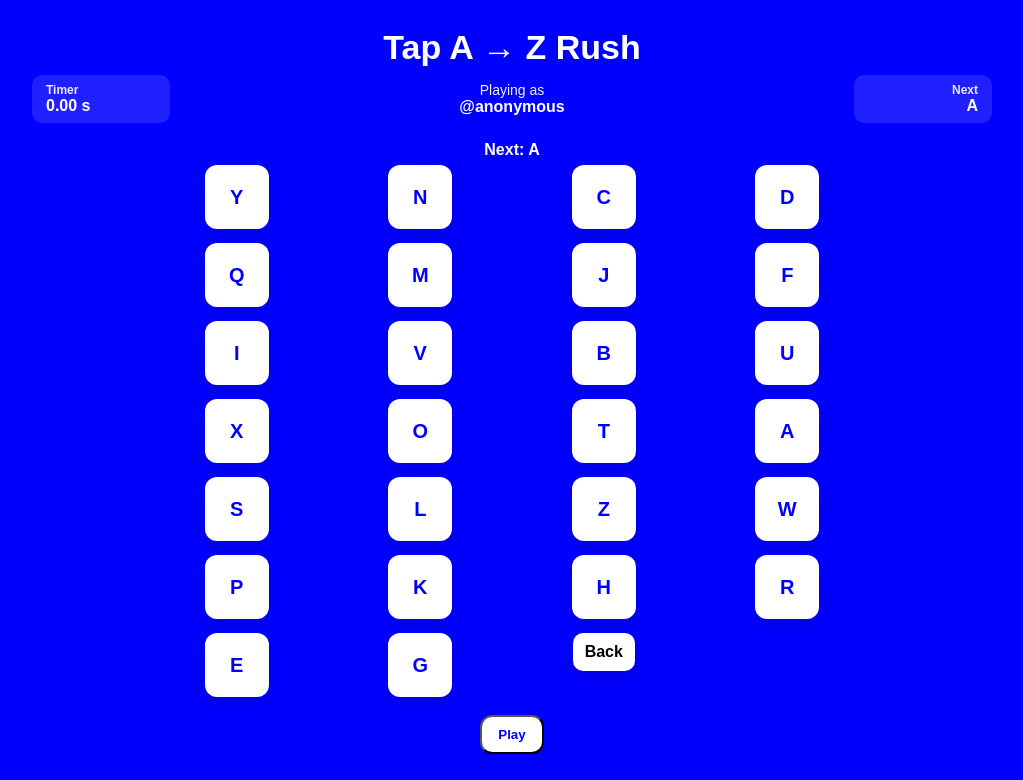
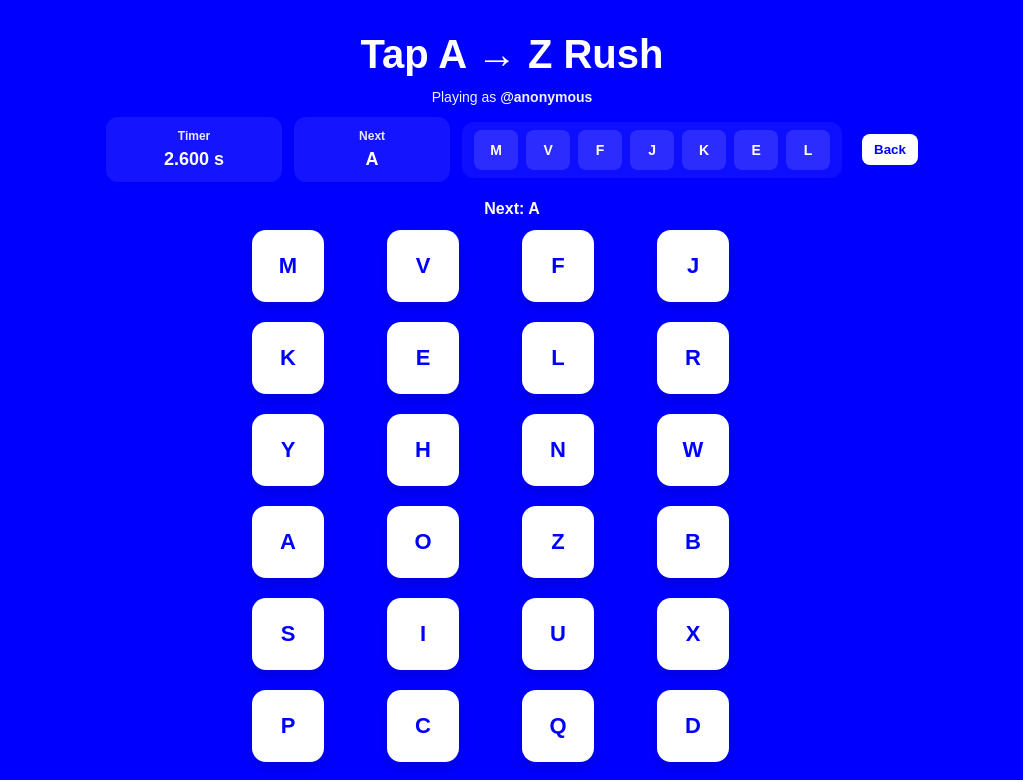
Before and after one commit to rhmarketing24/AZgame, a Next.js app: page /game in a window 1280 px wide. Shown: the top 780 px of the page, without its empty margins (128-1151 px from the left). Built offline with nearby package versions, Linux system fonts and the light colour scheme.

Commit message:
Update GameScreen.jsx

```diff
--- a/components/GameScreen.jsx
+++ b/components/GameScreen.jsx
@@ -1,262 +1,448 @@
+// components/GameScreen.jsx
 "use client";
 
-import React, { useEffect, useMemo, useState, useRef } from "react";
+import React, { useEffect, useMemo, useRef, useState } from "react";
 import Link from "next/link";
 
-const ALPHABET = Array.from({ length: 26 }, (_, i) =>
+export default function GameScreen() {
+  // UI / game states
+  const [userLabel, setUserLabel] = useState("@anonymous");
+  const [countdown, setCountdown] = useState(3); // 3..2..1 then start
+  const [started, setStarted] = useState(false);
+  const [startTime, setStartTime] = useState(null);
+  const [elapsed, setElapsed] = useState(0);
+  const timerRef = useRef(null);
+
+  // letters: shuffled board for display
+  const letters = useMemo(() => {
+    const arr = Array.from({ length: 26 }, (_, i) =>
       String.fromCharCode(65 + i)
     );
+    // shuffle
+    for (let i = arr.length - 1; i > 0; i--) {
+      const j = Math.floor(Math.random() * (i + 1));
+      [arr[i], arr[j]] = [arr[j], arr[i]];
+    }
+    return arr;
+  }, []); // one-time per mount
 
-function shuffle(arr) {
-  const a = [...arr];
-  for (let i = a.length - 1; i > 0; i--) {
-    const j = Math.floor(Math.random() * (i + 1));
-    [a[i], a[j]] = [a[j], a[i]];
-  }
-  return a;
-}
+  // track progress (next expected char index 0=A, 1=B, ...)
+  const [nextIndex, setNextIndex] = useState(0);
 
-/**
- * Props:
- *  - autoStart (bool): যদি true হয়, mount হওয়ার পরে startGame() auto চালাবে (ব্যবহার Home থেকে)
- *  - compact (bool): ছোট বক্স চাইলে true
- *  - onBack (fn): back চাপলে কল হবে (optional)
- */
-export default function GameScreen({ autoStart = false, compact = true, onBack }) {
-  // host-provided user detection (best-effort)
-  const maybeUser =
+  // per-button mark state: 'idle' | 'correct' | 'wrong'
+  const [marks, setMarks] = useState(() =>
+    Object.fromEntries(letters.map((l) => [l, "idle"]))
+  );
+
+  const [finished, setFinished] = useState(false);
+  const [submitted, setSubmitted] = useState(false);
+
+  // derive next letter
+  const nextLetter = String.fromCharCode(65 + nextIndex);
+
+  // preview: show some of the shuffled letters as small boxes (pick first 7)
+  const preview = letters.slice(0, 7);
+
+  // detect host-provided user
+  useEffect(() => {
+    try {
+      const maybe =
         (typeof window !== "undefined" &&
           (window.__MINIKIT_USER__ ||
             window.minikitUser ||
             window.__minikit_user__ ||
-        (window?.parent && window.parent.__MINIKIT_USER__))) ||
+            window.__FARCASTER_USER__ ||
+            window.farcasterUser)) ||
         null;
-  const userLabel = maybeUser?.username
-    ? `@${maybeUser.username}`
-    : "@anonymous";
 
-  // shuffled layout
-  const shuffled = useMemo(() => shuffle(ALPHABET), []);
+      if (maybe && typeof maybe === "object") {
+        // if object, try username property
+        const name =
+          maybe.username || maybe.handle || maybe.displayName || maybe.name;
+        if (name) return setUserLabel(name.startsWith("@") ? name : `@${name}`);
+      } else if (typeof maybe === "string" && maybe.length) {
+        return setUserLabel(maybe.startsWith("@") ? maybe : `@${maybe}`);
+      }
+    } catch (e) {
+      /* ignore */
+    }
+    // default stays @anonymous
+  }, []);
 
-  const [phase, setPhase] = useState("idle"); // idle, countdown, playing, finished
-  const [countdown, setCountdown] = useState(3);
-  const [startTime, setStartTime] = useState(null);
-  const [elapsed, setElapsed] = useState(0);
-  const timerRef = useRef(null);
-
-  const [expectedIndex, setExpectedIndex] = useState(0);
-  const [statusMap, setStatusMap] = useState(() =>
-    Object.fromEntries(ALPHABET.map((l) => [l, "idle"]))
-  );
-
-  const [submitted, setSubmitted] = useState(false);
-
-  // Start sequence
-  function startGame() {
-    if (phase === "playing") return;
-    setSubmitted(false);
-    setStatusMap(Object.fromEntries(ALPHABET.map((l) => [l, "idle"])));
-    setExpectedIndex(0);
-    setCountdown(3);
-    setPhase("countdown");
-
-    let cd = 3;
-    setCountdown(cd);
-    const cdTimer = setInterval(() => {
-      cd -= 1;
-      setCountdown(cd);
-      if (cd <= 0) {
-        clearInterval(cdTimer);
-        setPhase("playing");
-        const now = Date.now();
-        setStartTime(now);
-        setElapsed(0);
-        timerRef.current = setInterval(() => {
-          setElapsed((Date.now() - now) / 1000);
-        }, 100);
-      }
-    }, 1000);
+  // countdown effect
+  useEffect(() => {
+    if (started) return;
+    if (countdown <= 0) {
+      // start
+      setStarted(true);
+      setStartTime(Date.now());
+      setCountdown(null);
+      return;
     }
 
+    const id = setTimeout(() => {
+      setCountdown((c) => (c !== null ? c - 1 : null));
+    }, 1000);
+
+    return () => clearTimeout(id);
+  }, [countdown, started]);
+
+  // elapsed timer while started and not finished
   useEffect(() => {
-    if (autoStart) {
-      // small delay to ensure mount
-      const t = setTimeout(() => startGame(), 200);
-      return () => clearTimeout(t);
-    }
-    // eslint-disable-next-line react-hooks/exhaustive-deps
-  }, [autoStart]);
-
-  useEffect(() => {
-    return () => {
-      if (timerRef.current) clearInterval(timerRef.current);
-    };
-  }, []);
-
-  useEffect(() => {
-    if (phase === "finished" && timerRef.current) {
+    if (!started || finished) {
+      if (timerRef.current) {
         clearInterval(timerRef.current);
         timerRef.current = null;
       }
-  }, [phase]);
+      return;
+    }
 
+    timerRef.current = setInterval(() => {
+      setElapsed((Date.now() - startTime) / 1000);
+    }, 50);
+
+    return () => {
+      if (timerRef.current) {
+        clearInterval(timerRef.current);
+        timerRef.current = null;
+      }
+    };
+  }, [started, finished, startTime]);
+
+  // handle letter click
   function handleLetterClick(letter) {
-    if (phase !== "playing") return;
-    const expectedLetter = String.fromCharCode(65 + expectedIndex);
-    if (letter === expectedLetter) {
-      setStatusMap((m) => ({ ...m, [letter]: "correct" }));
-      const nextIndex = expectedIndex + 1;
-      setExpectedIndex(nextIndex);
-      if (nextIndex >= 26) {
-        setPhase("finished");
+    if (!started || finished) return;
+    // if letter already marked correct, ignore
+    if (marks[letter] === "correct") return;
+
+    const expected = String.fromCharCode(65 + nextIndex);
+    if (letter === expected) {
+      // mark correct
+      setMarks((m) => ({ ...m, [letter]: "correct" }));
+      // advance nextIndex
+      const newIndex = nextIndex + 1;
+      setNextIndex(newIndex);
+      // if finished all
+      if (newIndex >= 26) {
+        // finish
+        setFinished(true);
+        setElapsed((Date.now() - startTime) / 1000);
+        if (timerRef.current) {
+          clearInterval(timerRef.current);
+          timerRef.current = null;
+        }
       }
     } else {
-      setStatusMap((m) => ({ ...m, [letter]: "wrong" }));
+      // mark wrong briefly
+      setMarks((m) => ({ ...m, [letter]: "wrong" }));
       setTimeout(() => {
-        setStatusMap((m) => ({ ...m, [letter]: "idle" }));
-      }, 350);
+        setMarks((m) => ({ ...m, [letter]: "idle" }));
+      }, 400);
     }
   }
 
-  function handleSubmit() {
+  // submit score to /api/saveScore
+  async function handleSubmit() {
+    if (submitted) return;
     setSubmitted(true);
-    // TODO: POST to /api/saveScore (supabase) if desired
-  }
 
-  function handleShare() {
-    const text = `I completed Tap A→Z Rush in ${elapsed.toFixed(2)}s!`;
-    if (navigator.share) {
-      navigator.share({ title: "Tap A→Z Rush", text, url: window.location.href }).catch(() => {});
-    } else {
-      navigator.clipboard?.writeText(`${text} ${window.location.href}`);
-      alert("Score copied to clipboard.");
+    const payload = {
+      username: userLabel.replace(/^@/, ""),
+      time: Number(elapsed.toFixed(3)),
+    };
+
+    try {
+      const res = await fetch("/api/saveScore", {
+        method: "POST",
+        headers: { "Content-Type": "application/json" },
+        body: JSON.stringify(payload),
+      });
+      // optional: check response
+      // const data = await res.json();
+    } catch (err) {
+      console.error("submit error", err);
     }
   }
 
-  // grid: 7 rows x 4 cols => 28 cells. first 26 letters, 27th cell = Back button, last empty
-  const gridCells = [];
-  for (let i = 0; i < 28; i++) {
-    if (i < 26) gridCells.push({ type: "letter", value: shuffled[i] });
-    else if (i === 26) gridCells.push({ type: "back" });
-    else gridCells.push({ type: "empty" });
+  // restart game (play again) -> simply reload component states
+  function handlePlayAgain() {
+    // simple approach: reload page to reset memoized letters
+    if (typeof window !== "undefined") window.location.href = "/game";
   }
 
-  // styles (compact vs normal)
-  const boxSize = compact ? 64 : 82;
-  const boxFont = compact ? 20 : 24;
+  // Back goes home
+  // UI helpers
+  const formatTime = (t) => `${t.toFixed(3)} s`;
 
-  const styles = {
-    container: { minHeight: "100vh", background: "#0000FF", color: "#fff", padding: 20, fontFamily: "Arial, sans-serif", textAlign: "center" },
-    title: { fontSize: 34, fontWeight: 900, margin: "8px 0" },
-    topRowWrap: { maxWidth: 960, margin: "6px auto 18px", display: "flex", alignItems: "center", justifyContent: "space-between", gap: 12, flexWrap: "wrap" },
-    leftBox: { flex: "1 1 180px", textAlign: "left" },
-    centerBox: { flex: "1 1 220px", textAlign: "center" },
-    rightBox: { flex: "1 1 180px", textAlign: "right" },
-    infoCard: { display: "inline-block", background: "rgba(255,255,255,0.12)", padding: "8px 14px", borderRadius: 10, fontWeight: 800, minWidth: 110 },
-    nextLabel: { marginTop: 8, fontWeight: 800 },
-    gridWrap: { maxWidth: 720, margin: "6px auto 12px" },
-    grid: { display: "grid", gridTemplateColumns: "repeat(4, 1fr)", gap: 14, justifyItems: "center" },
-    box: { width: boxSize, height: boxSize, background: "#fff", color: "#0000FF", borderRadius: 12, display: "flex", alignItems: "center", justifyContent: "center", fontWeight: 900, fontSize: boxFont, cursor: "pointer", boxShadow: "0 6px 14px rgba(0,0,0,0.12)", transition: "all .08s ease" },
-    boxCorrect: { background: "#d4f8e0", color: "#007a37", transform: "scale(0.98)" },
-    boxWrong: { background: "#ffdfe0", color: "#b30000", transform: "scale(0.98)" },
-    backBtn: { display: "inline-block", padding: "10px 12px", background: "#fff", color: "#000", borderRadius: 10, fontWeight: 800, boxShadow: "0 6px 12px rgba(0,0,0,0.12)" },
-    actionsRow: { marginTop: 18, display: "flex", gap: 12, justifyContent: "center", flexWrap: "wrap" },
-    actionBtn: { padding: "10px 16px", borderRadius: 12, background: "#fff", color: "#0000FF", fontWeight: 800, cursor: "pointer" },
+  // layout style small helper
+  const btnStyle = {
+    padding: "12px 22px",
+    borderRadius: 999,
+    background: "#fff",
+    color: "#0000FF",
+    fontWeight: 800,
+    border: "none",
+    cursor: "pointer",
+    boxShadow: "0 4px 10px rgba(0,0,0,0.15)",
   };
 
-  const nextLetter = expectedIndex < 26 ? String.fromCharCode(65 + expectedIndex) : "-";
+  return (
+    <div
+      style={{
+        minHeight: "100vh",
+        background: "#0000FF",
+        color: "#fff",
+        padding: 20,
+        fontFamily: "Arial, sans-serif",
+        textAlign: "center",
+      }}
+    >
+      {/* Header */}
+      <h1 style={{ fontSize: 40, fontWeight: 900, margin: 12 }}>
+        Tap A → Z Rush
+      </h1>
+      <div style={{ fontSize: 14, opacity: 0.95, marginBottom: 12 }}>
+        Playing as <strong style={{ color: "#fff" }}>{userLabel}</strong>
+      </div>
 
-  return (
-    <div style={styles.container}>
-      <div style={styles.title}>Tap A → Z Rush</div>
-
-      {/* top row: left = Timer, center = username, right = Next */}
-      <div style={styles.topRowWrap}>
-        <div style={styles.leftBox}>
-          <div style={styles.infoCard}>
+      {/* Timer / Next / Preview / Back line */}
+      <div
+        style={{
+          display: "flex",
+          gap: 12,
+          alignItems: "center",
+          justifyContent: "center",
+          flexWrap: "wrap",
+          marginBottom: 18,
+        }}
+      >
+        {/* Timer */}
+        <div
+          style={{
+            minWidth: 140,
+            padding: "12px 18px",
+            borderRadius: 12,
+            background: "rgba(255,255,255,0.08)",
+            fontWeight: 800,
+          }}
+        >
           <div style={{ fontSize: 12, opacity: 0.9 }}>Timer</div>
-            <div style={{ fontSize: 16 }}>
-              {phase === "countdown" ? `Starting in ${countdown}s` : (phase === "playing" || phase === "finished") ? `${(elapsed || 0).toFixed(2)} s` : "0.00 s"}
-            </div>
+          <div style={{ fontSize: 18, marginTop: 6 }}>
+            {!started && countdown !== null ? `${countdown} s` : formatTime(elapsed || 0)}
           </div>
         </div>
 
-        <div style={styles.centerBox}>
-          <div style={{ fontSize: 14, opacity: 0.95 }}>Playing as</div>
-          <div style={{ fontWeight: 900 }}>{userLabel}</div>
+        {/* Next */}
+        <div
+          style={{
+            minWidth: 120,
+            padding: "12px 18px",
+            borderRadius: 12,
+            background: "rgba(255,255,255,0.08)",
+            fontWeight: 800,
+          }}
+        >
+          <div style={{ fontSize: 12, opacity: 0.9 }}>Next</div>
+          <div style={{ fontSize: 18, marginTop: 6 }}>{nextLetter}</div>
         </div>
 
-        <div style={styles.rightBox}>
-          <div style={styles.infoCard}>
-            <div style={{ fontSize: 12, opacity: 0.9 }}>Next</div>
-            <div style={{ fontSize: 16 }}>{nextLetter}</div>
+        {/* Preview boxes */}
+        <div
+          style={{
+            display: "flex",
+            gap: 8,
+            padding: "8px 12px",
+            borderRadius: 12,
+            background: "rgba(255,255,255,0.06)",
+            alignItems: "center",
+          }}
+        >
+          {preview.map((p) => (
+            <div
+              key={p}
+              style={{
+                minWidth: 28,
+                minHeight: 28,
+                display: "flex",
+                alignItems: "center",
+                justifyContent: "center",
+                background: "rgba(255,255,255,0.12)",
+                color: "#fff",
+                borderRadius: 8,
+                fontWeight: 800,
+                fontSize: 14,
+                padding: "6px 8px",
+              }}
+            >
+              {p}
             </div>
+          ))}
+        </div>
+
+        {/* Back */}
+        <div style={{ marginLeft: 8 }}>
+          <Link href="/">
+            <button
+              style={{
+                padding: "8px 12px",
+                borderRadius: 8,
+                background: "#fff",
+                color: "#0000FF",
+                border: "none",
+                fontWeight: 700,
+                cursor: "pointer",
+              }}
+            >
+              Back
+            </button>
+          </Link>
         </div>
       </div>
 
-      <div style={{ marginTop: 6, fontWeight: 800 }}>Next: {nextLetter}</div>
+      {/* Large Next label */}
+      {!finished && (
+        <div style={{ fontWeight: 800, marginBottom: 12 }}>Next: {nextLetter}</div>
+      )}
 
-      {/* grid */}
-      <div style={styles.gridWrap}>
-        <div style={styles.grid}>
-          {gridCells.map((cell, idx) => {
-            if (cell.type === "letter") {
-              const letter = cell.value;
-              const status = statusMap[letter];
-              return (
+      {/* Countdown overlay if not started */}
+      {!started && countdown !== null && (
+        <div style={{ marginBottom: 12, fontSize: 18, fontWeight: 800 }}>
+          Starting in {countdown}...
+        </div>
+      )}
+
+      {/* Board */}
       <div
-                  key={`cell-${idx}-${letter}`}
-                  onClick={() => handleLetterClick(letter)}
+        id="board"
         style={{
-                    ...styles.box,
-                    ...(status === "correct" ? styles.boxCorrect : {}),
-                    ...(status === "wrong" ? styles.boxWrong : {}),
-                    pointerEvents: status === "correct" ? "none" : "auto",
-                    opacity: status === "correct" ? 0.95 : 1,
+          display: "grid",
+          gridTemplateColumns: "repeat(4, 1fr)",
+          gap: 20,
+          maxWidth: 520,
+          margin: "12px auto 30px",
         }}
       >
-                  {letter}
+        {letters.map((l, idx) => {
+          const state = marks[l] || "idle";
+          const bg =
+            state === "correct" ? "#00C853" : state === "wrong" ? "#FF5252" : "#fff";
+          const color = state === "correct" ? "#fff" : "#0000FF";
+          const opacity = state === "idle" ? 1 : 1;
+
+          // make last row only 2 letters — but layout uses grid; for exact placement we keep grid and let blanks be present
+          return (
+            <button
+              key={l}
+              onClick={() => handleLetterClick(l)}
+              className="letter"
+              style={{
+                height: 72,
+                borderRadius: 14,
+                fontSize: 22,
+                fontWeight: 900,
+                background: bg,
+                color,
+                border: "none",
+                cursor: started && !finished ? "pointer" : "default",
+                boxShadow: "0 6px 12px rgba(0,0,0,0.12)",
+                transition: "transform .08s ease, background .12s ease",
+                transform: state === "wrong" ? "translateY(0)" : "none",
+                display: "flex",
+                alignItems: "center",
+                justifyContent: "center",
+              }}
+            >
+              {l}
+            </button>
+          );
+        })}
       </div>
-              );
-            } else if (cell.type === "back") {
-              return (
-                <div key={`back-${idx}`} style={{ display: "flex", justifyContent: "center" }}>
-                  {onBack ? (
-                    <button onClick={onBack} style={styles.backBtn}>Back</button>
+
+      {/* Footer area: when finished show results and actions */}
+      {finished ? (
+        <div style={{ marginTop: 8 }}>
+          <div style={{ fontWeight: 900, fontSize: 26, marginBottom: 12 }}>
+            Completed in {formatTime(elapsed)}
+          </div>
+
+          <div style={{ marginBottom: 12 }}>
+            <button
+              onClick={handleSubmit}
+              style={{
+                ...btnStyle,
+                background: submitted ? "rgba(255,255,255,0.85)" : "#fff",
+                color: "#0000FF",
+                padding: "10px 18px",
+              }}
+            >
+              {submitted ? "Submitted ✓" : "Submit Score"}
+            </button>
+          </div>
+
+          <div style={{ display: "flex", gap: 12, justifyContent: "center" }}>
+            <button
+              onClick={() => (window.location.href = "/")}
+              style={{
+                padding: "8px 14px",
+                borderRadius: 8,
+                background: "#fff",
+                color: "#000",
+                border: "2px solid rgba(0,0,0,0.2)",
+                fontWeight: 700,
+              }}
+            >
+              Back
+            </button>
+
+            <Link href="/leaderboard">
+              <button
+                style={{
+                  padding: "8px 14px",
+                  borderRadius: 8,
+                  background: "rgba(255,255,255,0.95)",
+                  color: "#000",
+                  border: "2px solid rgba(0,0,0,0.15)",
+                  fontWeight: 700,
+                }}
+              >
+                See Leaderboard
+              </button>
+            </Link>
+
+            <button
+              onClick={handlePlayAgain}
+              style={{
+                padding: "8px 14px",
+                borderRadius: 8,
+                background: "#fff",
+                color: "#000",
+                border: "2px solid rgba(0,0,0,0.15)",
+                fontWeight: 700,
+              }}
+            >
+              Play again
+            </button>
+          </div>
+        </div>
       ) : (
+        // while playing show small controls (Back + maybe nothing)
+        <div style={{ marginTop: 8, marginBottom: 30 }}>
           <Link href="/">
-                      <a style={styles.backBtn}>Back</a>
+            <button
+              style={{
+                padding: "8px 14px",
+                borderRadius: 8,
+                background: "#fff",
+                color: "#000",
+                border: "2px solid rgba(0,0,0,0.15)",
+                fontWeight: 700,
+              }}
+            >
+              Back
+            </button>
           </Link>
+        </div>
       )}
     </div>
   );
-            } else {
-              return <div key={`empty-${idx}`} />;
 }
-          })}
-        </div>
-      </div>
-
-      {/* bottom actions */}
-      <div style={styles.actionsRow}>
-        {phase === "idle" && <button onClick={startGame} style={styles.actionBtn}>Play</button>}
-        {phase === "countdown" && <div style={styles.infoCard}>Get ready...</div>}
-        {phase === "playing" && <div style={styles.infoCard}>Playing — click letters A → Z</div>}
-
-        {phase === "finished" && (
-          <>
-            <div style={{ width: "100%", textAlign: "center" }}>
-              <div style={{ fontSize: 20, fontWeight: 900, marginBottom: 8 }}>Completed in {(elapsed || 0).toFixed(3)}s</div>
-              <div style={{ display: "flex", gap: 10, justifyContent: "center", flexWrap: "wrap" }}>
-                <button onClick={handleSubmit} style={styles.actionBtn}>{submitted ? "Submitted ✓" : "Submit Score"}</button>
-                <button onClick={() => { setPhase("idle"); setElapsed(0); setStartTime(null); setStatusMap(Object.fromEntries(ALPHABET.map((l) => [l, "idle"]))); setExpectedIndex(0); }} style={styles.actionBtn}>Play again</button>
-                <Link href="/leaderboard"><a style={styles.backBtn}>See Leaderboard</a></Link>
-                <button onClick={handleShare} style={styles.actionBtn}>Share</button>
-              </div>
-            </div>
-          </>
-        )}
-      </div>
-    </div>
-  );
-}
```
Lines whose indentation alone changed are shown as unchanged.
